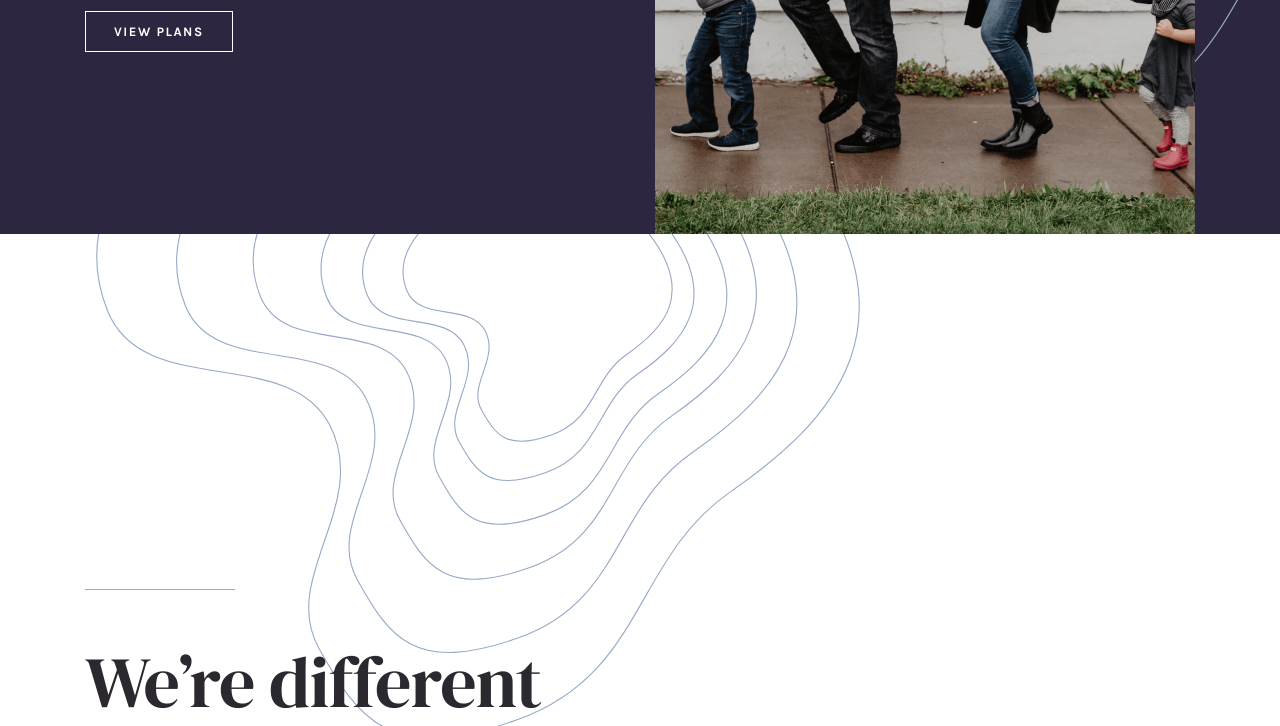
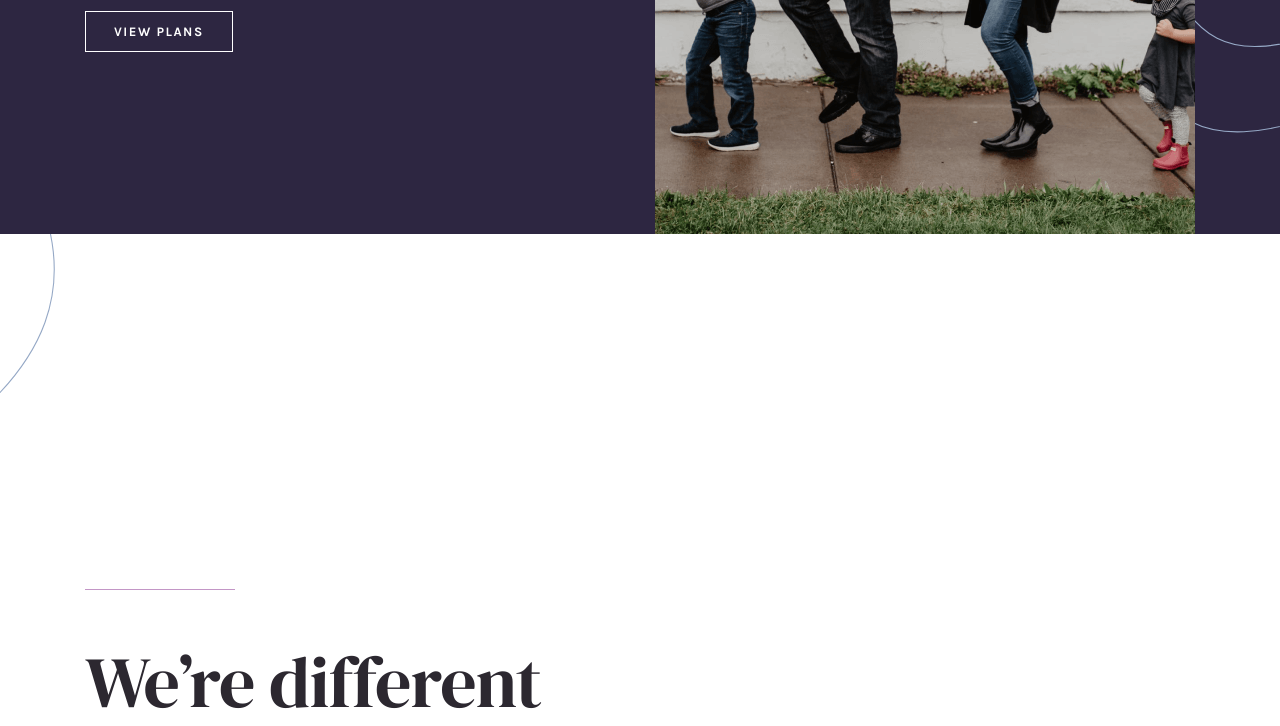
Before and after one commit to khaitbek/khaitbek-insure, a plain HTML site: page index.html in a window 1280 px wide. Shown: the part 529-1255 px from the top of the page. Drawn offline with Linux system fonts and the light colour scheme.

Commit message:
Fix minor bugs

```diff
--- a/css/styles.css
+++ b/css/styles.css
@@ -100,10 +100,7 @@ body {
 }
 /*************** HEADER ********************/
 .main-sections{
-  background-image: url("../images/Group\ 17.svg");
-  background-repeat: no-repeat;
-  background-position: -120% 50%;
-  background-size: 1100px 649px;
+
 }
 /*************** BANNER ********************/
 .banner {
@@ -112,7 +109,7 @@ body {
   background-image: url("../images/Group\ 17.svg");
   background-size: 697px 649px;
   background-repeat: no-repeat;
-  background-position: 100% -100px;
+  background-position: calc(50% + 500px) -100px;
 }
 
 .banner-left {
@@ -173,6 +170,10 @@ body {
 .about {
   padding-top: 305px;
   padding-bottom: 158px;
+  background-image: url("../images/Group\ 17.svg");
+  background-size: 1080px 649px;
+  background-position: calc(50% - 1111px) -50%;
+  background-repeat: no-repeat;
 }
 
 .line {
```
